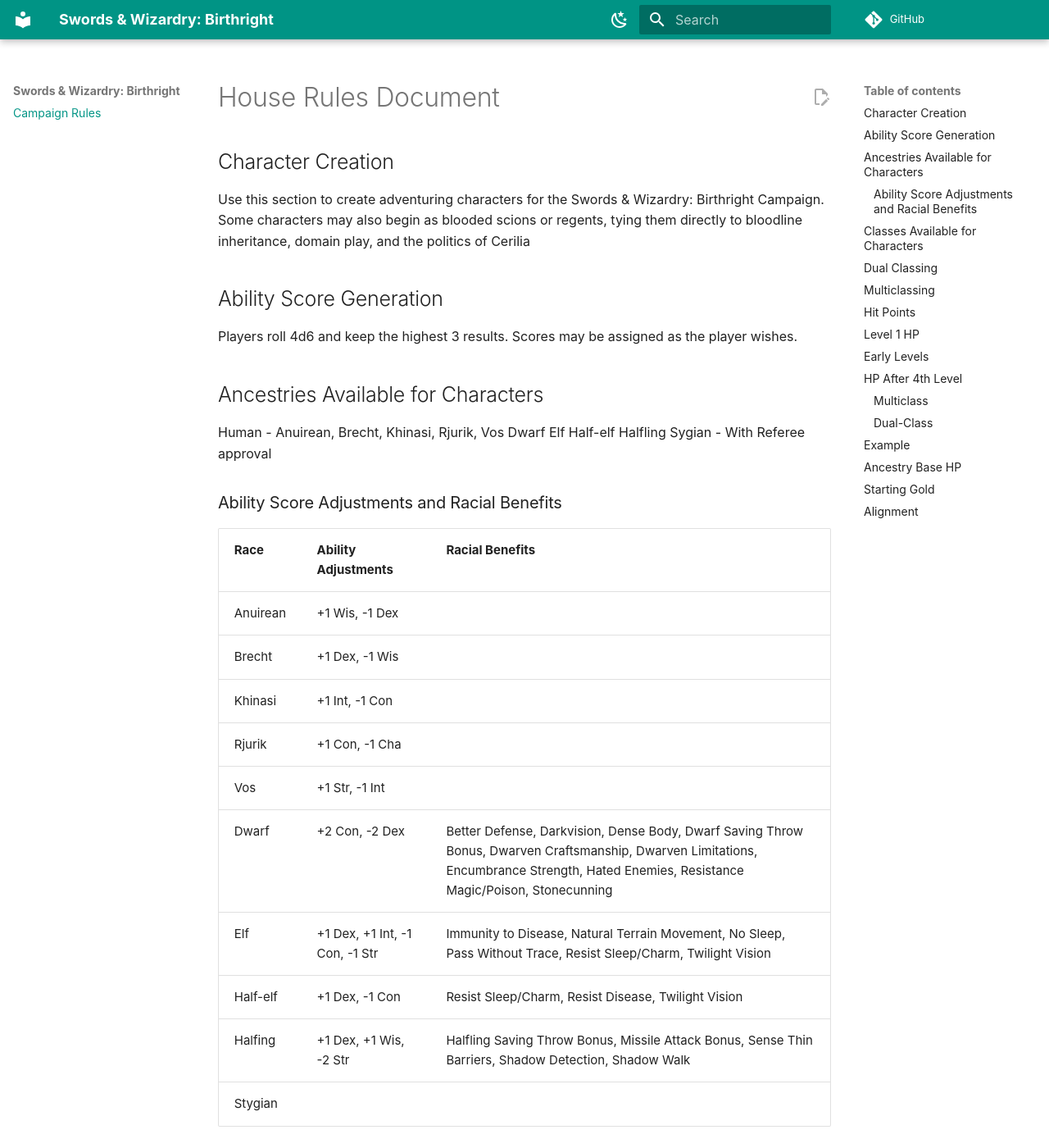
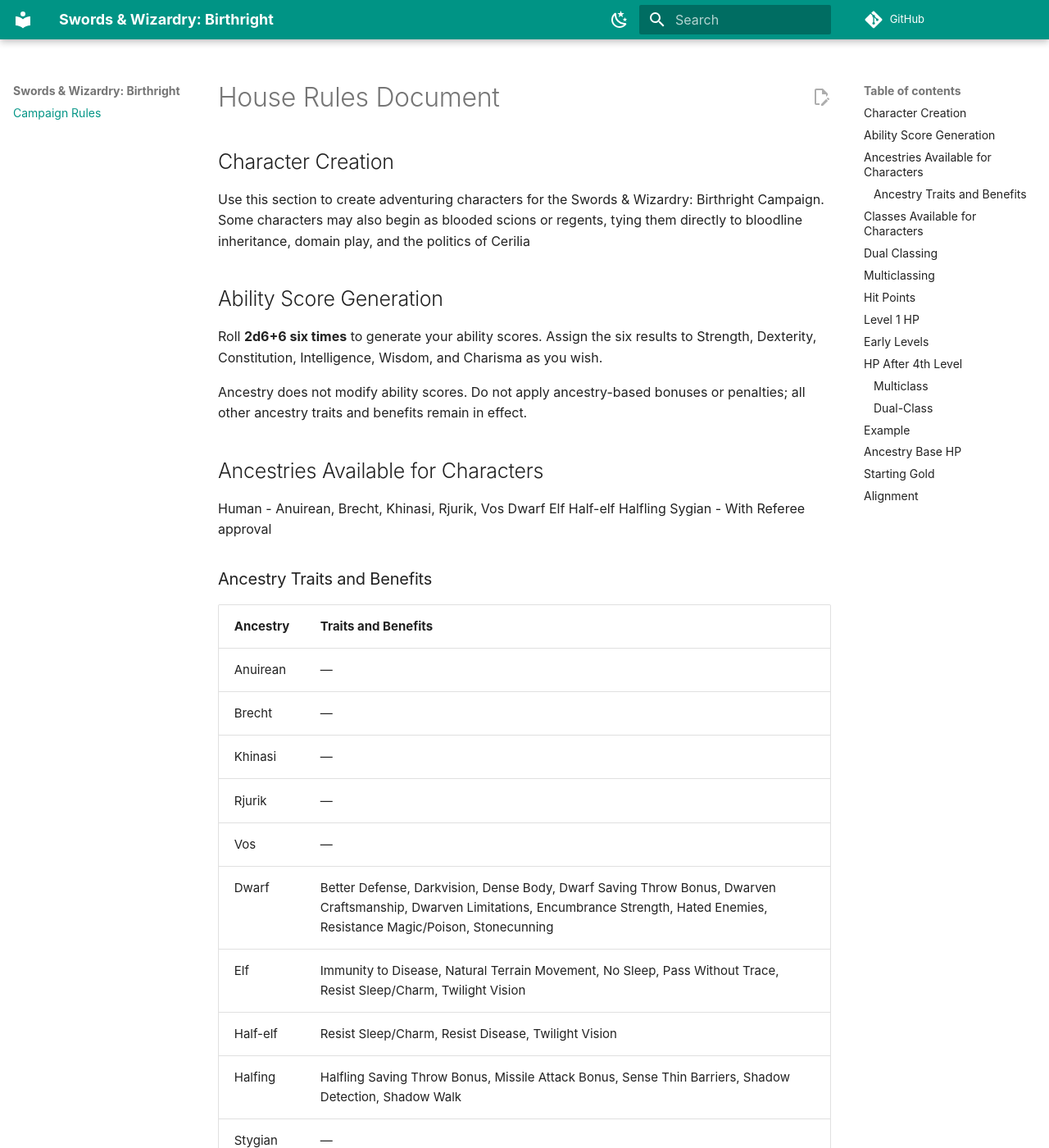
Before and after one commit to bagfullofdice/Rules, an MkDocs documentation site: the page built from docs/index.md, in a window 1280 px wide and 1400 px high. Shown: the whole window at 82% size. Built offline with MkDocs 1.6.1 and Material for MkDocs 9.7.7, drawn with Linux system fonts in a browser that asks for light colours; comment, search, counter and statistics services are not loaded.

Commit message:
Use freely assigned 2d6+6 ability scores and remove ancestry score adjustments

```diff
--- a/docs/index.md
+++ b/docs/index.md
@@ -3,7 +3,9 @@
 ## Character Creation
 Use this section to create adventuring characters for the Swords & Wizardry: Birthright Campaign. Some characters may also begin as blooded scions or regents, tying them directly to bloodline inheritance, domain play, and the politics of Cerilia
 ## Ability Score Generation
-Players roll 4d6 and keep the highest 3 results. Scores may be assigned as the player wishes.
+Roll **2d6+6 six times** to generate your ability scores. Assign the six results to Strength, Dexterity, Constitution, Intelligence, Wisdom, and Charisma as you wish.
+
+Ancestry does not modify ability scores. Do not apply ancestry-based bonuses or penalties; all other ancestry traits and benefits remain in effect.
 
 ## Ancestries Available for Characters
 Human - Anuirean, Brecht, Khinasi, Rjurik, Vos
@@ -12,20 +14,20 @@ Elf
 Half-elf
 Halfling
 Sygian - With Referee approval
-### Ability Score Adjustments and Racial Benefits
-
-| Race     | Ability Adjustments            | Racial Benefits                                                                                                                                                                          |
-| -------- | ------------------------------ | ---------------------------------------------------------------------------------------------------------------------------------------------------------------------------------------- |
-| Anuirean | +1 Wis, -1 Dex                 |                                                                                                                                                                                          |
-| Brecht   | +1 Dex, -1 Wis                 |                                                                                                                                                                                          |
-| Khinasi  | +1 Int, -1 Con                 |                                                                                                                                                                                          |
-| Rjurik   | +1 Con, -1 Cha                 |                                                                                                                                                                                          |
-| Vos      | +1 Str, -1 Int                 |                                                                                                                                                                                          |
-| Dwarf    | +2 Con, -2 Dex                 | Better Defense, Darkvision, Dense Body, Dwarf Saving Throw Bonus, Dwarven Craftsmanship, Dwarven Limitations, Encumbrance Strength, Hated Enemies, Resistance Magic/Poison, Stonecunning |
-| Elf      | +1 Dex, +1 Int, -1 Con, -1 Str | Immunity to Disease, Natural Terrain Movement, No Sleep, Pass Without Trace, Resist Sleep/Charm, Twilight Vision                                                                         |
-| Half-elf | +1 Dex, -1 Con                 | Resist Sleep/Charm, Resist Disease, Twilight Vision                                                                                                                                      |
-| Halfing  | +1 Dex, +1 Wis, -2 Str         | Halfling Saving Throw Bonus, Missile Attack Bonus, Sense Thin Barriers, Shadow Detection, Shadow Walk                                                                                    |
-| Stygian  |                                |                                                                                                                                                                                          |
+### Ancestry Traits and Benefits
+
+| Ancestry | Traits and Benefits |
+| --- | --- |
+| Anuirean | — |
+| Brecht | — |
+| Khinasi | — |
+| Rjurik | — |
+| Vos | — |
+| Dwarf | Better Defense, Darkvision, Dense Body, Dwarf Saving Throw Bonus, Dwarven Craftsmanship, Dwarven Limitations, Encumbrance Strength, Hated Enemies, Resistance Magic/Poison, Stonecunning |
+| Elf | Immunity to Disease, Natural Terrain Movement, No Sleep, Pass Without Trace, Resist Sleep/Charm, Twilight Vision |
+| Half-elf | Resist Sleep/Charm, Resist Disease, Twilight Vision |
+| Halfing | Halfling Saving Throw Bonus, Missile Attack Bonus, Sense Thin Barriers, Shadow Detection, Shadow Walk |
+| Stygian | — |
 
 ## Classes Available for Characters
 
```
